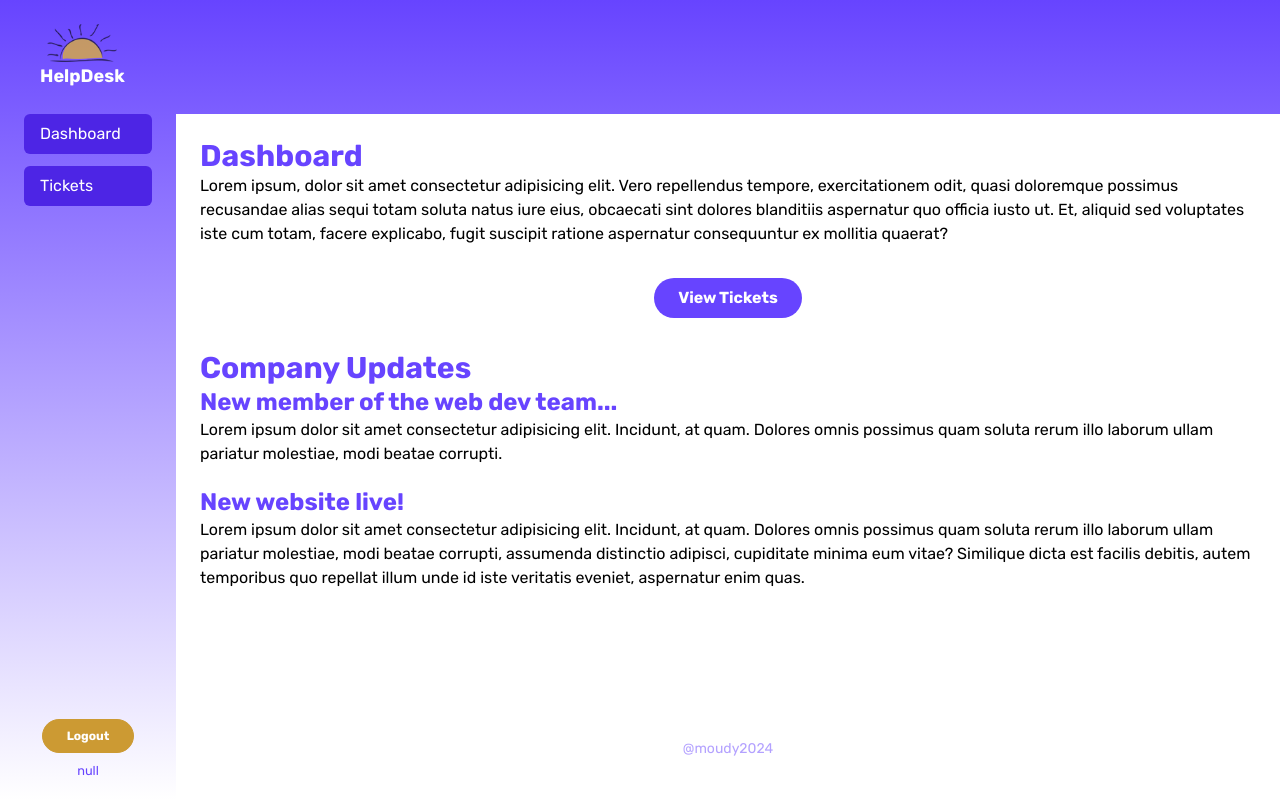
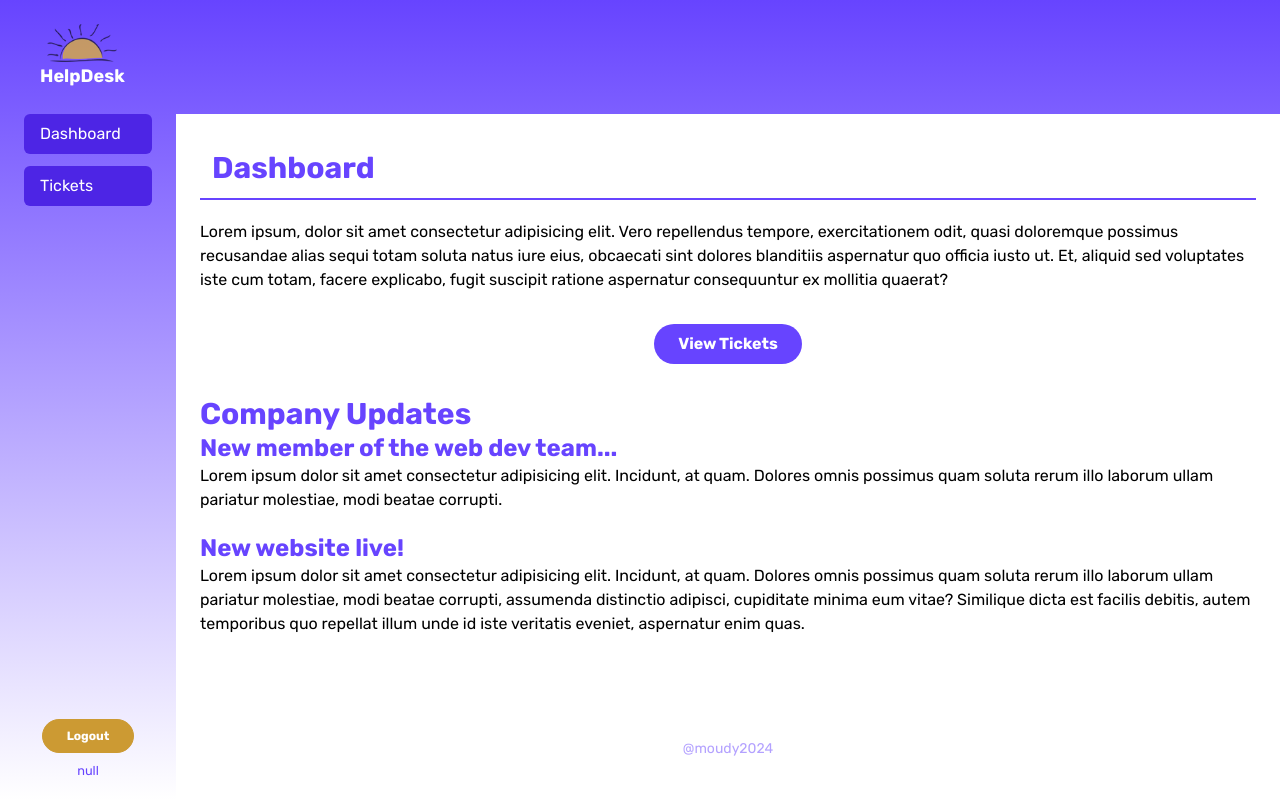
Before and after one commit to emoudy/helpdesk, a Next.js app: page / in a window 1280 px wide. Built offline with nearby package versions, Linux system fonts and the light colour scheme; no server answers.

Commit message:
Creating Dashboard header and implementing it

```diff
--- /dev/null
+++ b/app/(dashboard)/components/content/DashboardHeader.tsx
@@ -0,0 +1,11 @@
+import React from 'react'
+
+interface DashboardHeaderProps {
+  headerTitle: string;
+};
+
+export default function DashboardHeader({ headerTitle }:DashboardHeaderProps) {
+  return (
+    <h1 className="mb-5 p-3 border-b-2 border-primary">{headerTitle}</h1>
+  )
+}
--- a/app/(dashboard)/page.tsx
+++ b/app/(dashboard)/page.tsx
@@ -1,9 +1,10 @@
 import Link from 'next/link';
+import DashboardHeader from './components/content/DashboardHeader';
 
 export default function Home() {
   return (
     <main>
-      <h1>Dashboard</h1>
+      <DashboardHeader headerTitle={"Dashboard"} />
       <p>
         Lorem ipsum, dolor sit amet consectetur adipisicing elit. Vero
         repellendus tempore, exercitationem odit, quasi doloremque possimus
--- a/app/(dashboard)/tickets/page.tsx
+++ b/app/(dashboard)/tickets/page.tsx
@@ -2,6 +2,7 @@ import { Suspense } from 'react';
 import TicketList from './TicketList';
 import Loading from '../loading';
 import Link from 'next/link';
+import DashboardHeader from '../components/content/DashboardHeader';
 
 export const metadata = {
   title: 'Helpdesk | Tickets',
@@ -9,19 +10,17 @@ export const metadata = {
 };
 /**
  * Wrapping the TicketList component in a Suspense component allows for the
- * <nav> to be shown while the TicketList component is loading
+ * page to be shown while the TicketList component is loading
  */
 export default function Tickets() {
   return (
     <>
-      <nav className="ticket-list-header mb-10 md:flex md:justify-between">
-        <h1 className="whitespace-nowrap">Ticket List</h1>
-        <Link href="/tickets/create">
-          <button className="medium-btn btn-primary my-5 md:my-0">
-            Create Ticket
-          </button>
-        </Link>
-      </nav>
+      <DashboardHeader headerTitle={"Ticket List"} />
+      <Link href="/tickets/create">
+        <button className="medium-btn btn-primary my-5 md:my-0">
+          Create Ticket
+        </button>
+      </Link>
       <Suspense fallback={<Loading />}>
         <TicketList />
       </Suspense>
```
